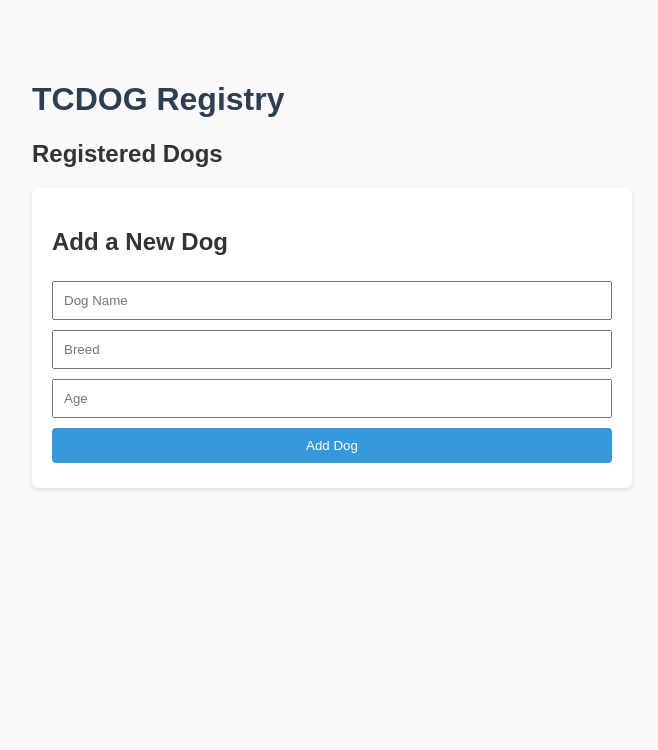
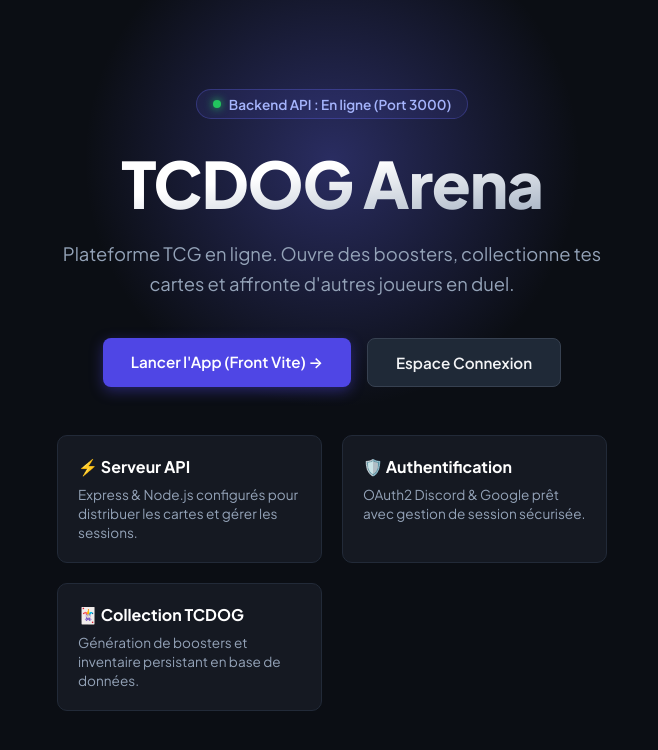
Before and after one commit to Benj0t/TCDOG, a website: page public/index.html in a window 1280 px wide. Shown: the whole page, without its empty margins (308-966 px from the left). Drawn offline with Linux system fonts and the light colour scheme; no server answers.

Commit message:
add cool index.html

```diff
--- a/public/index.html
+++ b/public/index.html
@@ -1,125 +1,211 @@
-<!doctype html>
-<html lang="en">
+<!DOCTYPE html>
+<html lang="fr">
 <head>
   <meta charset="UTF-8" />
   <meta name="viewport" content="width=device-width, initial-scale=1.0" />
-    <title>TCDOG - Dog Registry</title>
+  <title>TCDOG — Jeu de Cartes en Ligne</title>
+  <link rel="preconnect" href="https://fonts.googleapis.com">
+  <link rel="preconnect" href="https://fonts.gstatic.com" crossorigin>
+  <link href="https://fonts.googleapis.com/css2?family=Plus+Jakarta+Sans:wght@400;600;700;800&display=swap" rel="stylesheet">
   <style>
-      body {
-        font-family: Arial, sans-serif;
-        max-width: 600px;
-        margin: 40px auto;
-        padding: 20px;
-        background: #f9f9f9;
-        color: #333;
+    :root {
+      --bg: #0b0e14;
+      --card-bg: #151922;
+      --card-border: #222a38;
+      --accent: #6366f1;
+      --accent-glow: rgba(99, 102, 241, 0.35);
+      --text: #f3f4f6;
+      --text-muted: #94a3b8;
     }
-      h1 {
-        color: #2c3e50;
-      }
-      ul {
-        list-style: none;
+
+    * {
+      box-sizing: border-box;
+      margin: 0;
       padding: 0;
     }
-      li {
-        background: #fff;
-        margin: 10px 0;
-        padding: 15px;
-        border-radius: 6px;
-        box-shadow: 0 2px 4px rgba(0, 0, 0, 0.1);
+
+    body {
+      font-family: 'Plus Jakarta Sans', system-ui, -apple-system, sans-serif;
+      background-color: var(--bg);
+      color: var(--text);
+      min-height: 100vh;
       display: flex;
-        justify-content: space-between;
+      flex-direction: column;
       align-items: center;
+      justify-content: center;
+      overflow-x: hidden;
+      position: relative;
     }
-      form {
-        background: #fff;
-        padding: 20px;
-        border-radius: 6px;
-        box-shadow: 0 2px 4px rgba(0, 0, 0, 0.1);
-        margin-top: 20px;
+
+    /* Arrière-plan lumineux d'ambiance */
+    .glow-bg {
+      position: absolute;
+      top: 20%;
+      left: 50%;
+      transform: translate(-50%, -50%);
+      width: 500px;
+      height: 500px;
+      background: radial-gradient(circle, var(--accent-glow) 0%, rgba(0, 0, 0, 0) 70%);
+      z-index: 0;
+      pointer-events: none;
     }
-      input,
-      button {
-        padding: 10px;
-        margin: 5px 0;
-        width: 100%;
-        box-sizing: border-box;
+
+    .container {
+      position: relative;
+      z-index: 1;
+      max-width: 800px;
+      margin: 0 auto;
+      padding: 2rem;
+      text-align: center;
     }
-      button {
-        background: #3498db;
-        color: white;
-        border: none;
-        border-radius: 4px;
+
+    .badge {
+      display: inline-flex;
+      align-items: center;
+      gap: 0.5rem;
+      padding: 0.35rem 1rem;
+      border-radius: 9999px;
+      background: rgba(99, 102, 241, 0.1);
+      border: 1px solid rgba(99, 102, 241, 0.3);
+      color: #a5b4fc;
+      font-size: 0.85rem;
+      font-weight: 600;
+      margin-bottom: 1.5rem;
+    }
+
+    .status-dot {
+      width: 8px;
+      height: 8px;
+      background-color: #22c55e;
+      border-radius: 50%;
+      box-shadow: 0 0 8px #22c55e;
+    }
+
+    h1 {
+      font-size: clamp(2.5rem, 5vw, 4rem);
+      font-weight: 800;
+      letter-spacing: -0.02em;
+      margin-bottom: 1rem;
+      background: linear-gradient(to bottom right, #ffffff 40%, #94a3b8);
+      -webkit-background-clip: text;
+      -webkit-text-fill-color: transparent;
+    }
+
+    p.subtitle {
+      font-size: 1.15rem;
+      color: var(--text-muted);
+      line-height: 1.6;
+      margin-bottom: 2.5rem;
+      max-width: 550px;
+      margin-left: auto;
+      margin-right: auto;
+    }
+
+    .cta-group {
+      display: flex;
+      justify-content: center;
+      gap: 1rem;
+      flex-wrap: wrap;
+      margin-bottom: 3rem;
+    }
+
+    .btn {
+      display: inline-flex;
+      align-items: center;
+      gap: 0.5rem;
+      padding: 0.85rem 1.75rem;
+      border-radius: 8px;
+      font-weight: 600;
+      font-size: 0.95rem;
+      text-decoration: none;
+      transition: all 0.2s ease;
       cursor: pointer;
     }
-      button:hover {
-        background: #2980b9;
+
+    .btn-primary {
+      background: #4f46e5;
+      color: #ffffff;
+      box-shadow: 0 4px 14px rgba(79, 70, 229, 0.4);
     }
-      .delete-btn {
-        background: #e74c3c;
-        width: auto;
-        padding: 5px 10px;
+
+    .btn-primary:hover {
+      background: #4338ca;
+      transform: translateY(-2px);
     }
-      .delete-btn:hover {
-        background: #c0392b;
+
+    .btn-secondary {
+      background: #1f2937;
+      color: #f3f4f6;
+      border: 1px solid #374151;
+    }
+
+    .btn-secondary:hover {
+      background: #283548;
+      transform: translateY(-2px);
+    }
+
+    /* Grille de stats / features */
+    .grid {
+      display: grid;
+      grid-template-columns: repeat(auto-fit, minmax(200px, 1fr));
+      gap: 1.25rem;
+      text-align: left;
+    }
+
+    .card {
+      background: var(--card-bg);
+      border: 1px solid var(--card-border);
+      border-radius: 10px;
+      padding: 1.25rem;
+    }
+
+    .card h3 {
+      font-size: 1rem;
+      margin-bottom: 0.5rem;
+      color: #fff;
+    }
+
+    .card p {
+      font-size: 0.85rem;
+      color: var(--text-muted);
+      line-height: 1.4;
     }
   </style>
 </head>
 <body>
-    <h1>TCDOG Registry</h1>
 
-    <div id="dog-list">
-      <h2>Registered Dogs</h2>
-      <ul id="dogs"></ul>
+  <div class="glow-bg"></div>
+
+  <div class="container">
+    <div class="badge">
+      <span class="status-dot"></span> Backend API : En ligne (Port 3000)
     </div>
 
-    <form id="dog-form">
-      <h2>Add a New Dog</h2>
-      <input type="text" id="name" placeholder="Dog Name" required />
-      <input type="text" id="breed" placeholder="Breed" required />
-      <input type="number" id="age" placeholder="Age" min="0" required />
-      <button type="submit">Add Dog</button>
-    </form>
+    <h1>TCDOG Arena</h1>
+    <p class="subtitle">
+      Plateforme TCG en ligne. Ouvre des boosters, collectionne tes cartes et affronte d'autres joueurs en duel.
+    </p>
 
-    <script>
-      async function fetchDogs() {
-        const res = await fetch("/api/dogs");
-        const dogs = await res.json();
-        const ul = document.getElementById("dogs");
-        ul.innerHTML = "";
-        dogs.forEach((dog) => {
-          const li = document.createElement("li");
-          li.innerHTML = `
-                    <span><strong>${dog.name}</strong> (${dog.breed}, ${dog.age} yrs)</span>
-                    <button class="delete-btn" onclick="deleteDog(${dog.id})">Delete</button>
-                `;
-          ul.appendChild(li);
-        });
-      }
+    <div class="cta-group">
+      <a href="http://localhost:5173" class="btn btn-primary">Lancer l'App (Front Vite) &rarr;</a>
+      <a href="http://localhost:5173/login" class="btn btn-secondary">Espace Connexion</a>
+    </div>
 
-      async function deleteDog(id) {
-        await fetch(`/api/dogs/${id}`, { method: "DELETE" });
-        fetchDogs();
-      }
+    <div class="grid">
+      <div class="card">
+        <h3>⚡ Serveur API</h3>
+        <p>Express & Node.js configurés pour distribuer les cartes et gérer les sessions.</p>
+      </div>
+      <div class="card">
+        <h3>🛡️ Authentification</h3>
+        <p>OAuth2 Discord & Google prêt avec gestion de session sécurisée.</p>
+      </div>
+      <div class="card">
+        <h3>🃏 Collection TCDOG</h3>
+        <p>Génération de boosters et inventaire persistant en base de données.</p>
+      </div>
+    </div>
+  </div>
 
-      document
-        .getElementById("dog-form")
-        .addEventListener("submit", async (e) => {
-          e.preventDefault();
-          const name = document.getElementById("name").value;
-          const breed = document.getElementById("breed").value;
-          const age = parseInt(document.getElementById("age").value);
-
-          await fetch("/api/dogs", {
-            method: "POST",
-            headers: { "Content-Type": "application/json" },
-            body: JSON.stringify({ name, breed, age }),
-          });
-
-          document.getElementById("dog-form").reset();
-          fetchDogs();
-        });
-
-      fetchDogs();
-    </script>
 </body>
 </html>
--- a/src/app.ts
+++ b/src/app.ts
@@ -1,5 +1,5 @@
 import express, { type Request, type Response } from "express";
-import { dirname, join } from "path";
+import path, { dirname, join } from "path";
 import { fileURLToPath } from "url";
 import cardRouter from "./routes/CardRoutes.js";
 import userCardsRouter from "./routes/UserCardsRoutes.js";
@@ -13,6 +13,9 @@ const currentDirectory = dirname(fileURLToPath(import.meta.url));
 app.use(express.json());
 app.use(express.static(join(currentDirectory, "public")));
 
+app.get("/", (req, res) => {
+  res.sendFile(path.join(currentDirectory, "../public/index.html"));
+});
 app.use("/api/cards", cardRouter);
 app.use("/api/users", userRouter);
 app.use("/api/users", userCardsRouter);
```
Lines whose indentation alone changed are shown as unchanged.
